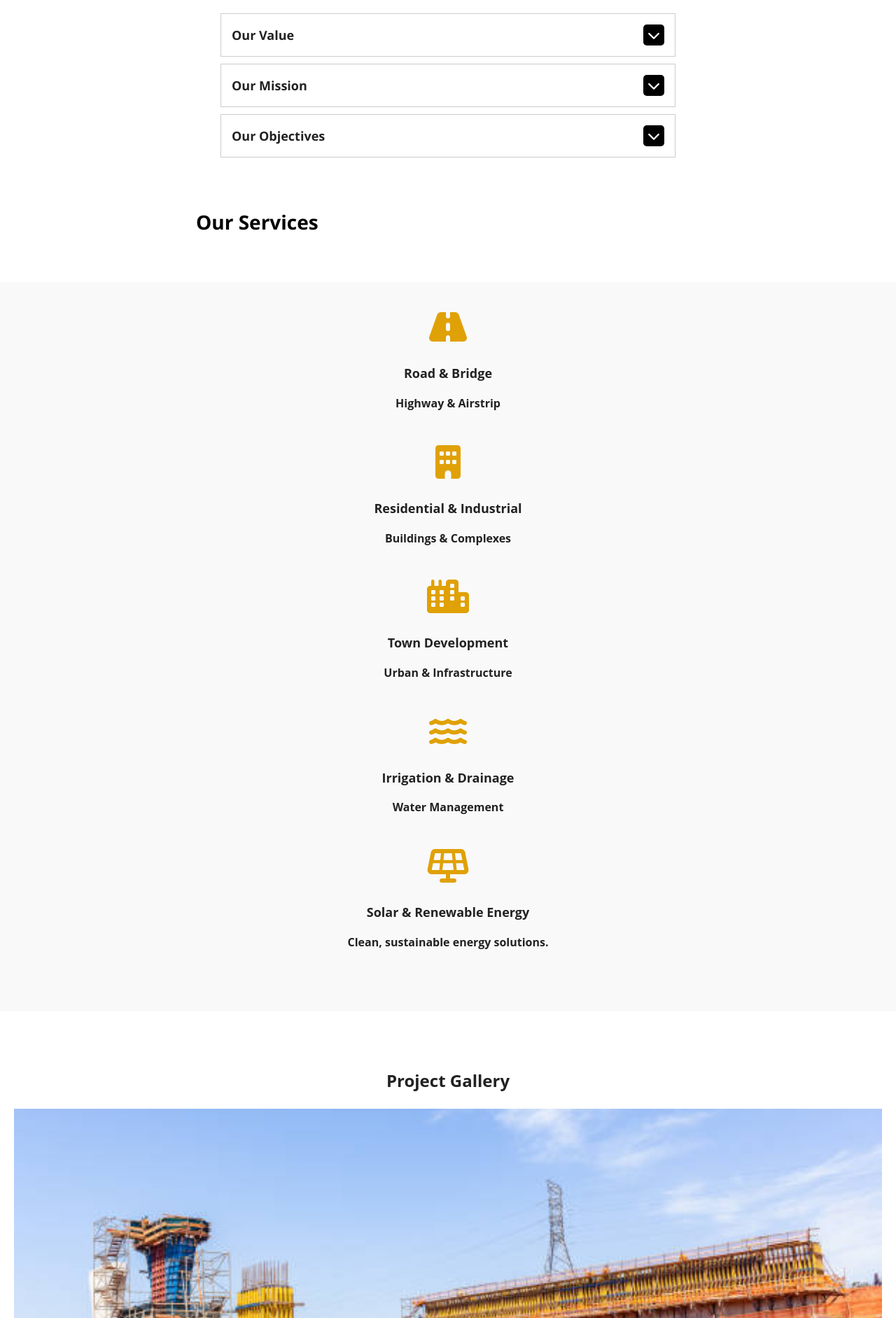
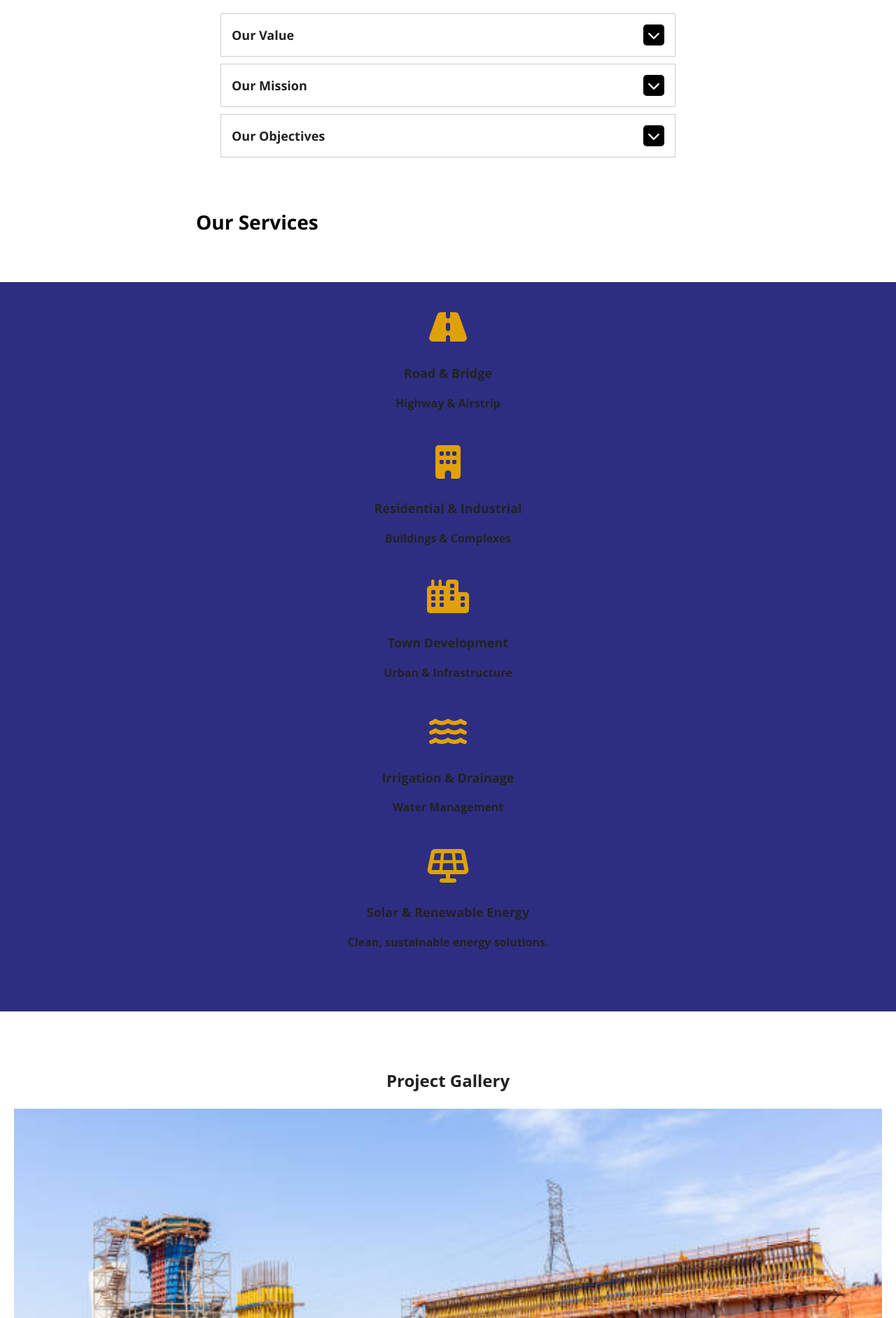
Before and after one commit to 371248Isaac/bmaceconstructionltd, a PHP site: page / in a window 1280 px wide. Shown: the part 914-2797 px from the top of the page at 70% size. Run offline with PHP 8.4, Linux system fonts and the light colour scheme.

Commit message:
index.css

```diff
--- a/index.css
+++ b/index.css
@@ -166,7 +166,7 @@ ul li {
   flex-direction: column;
   align-items: center;
   padding: 40px 20px;
-  background: #f9f9f9;
+  background: /* #f9f9f9 */ #2D2E81;
 }
 
 .service {
```
